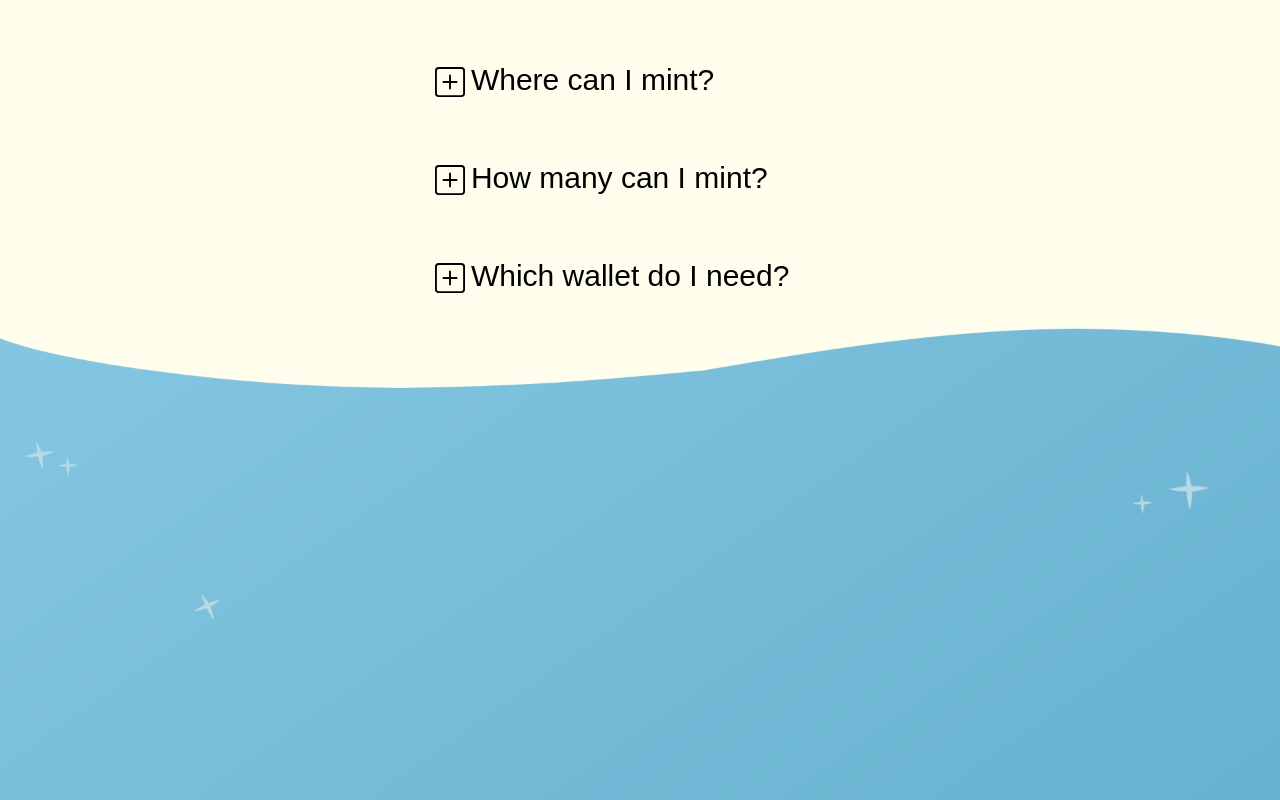
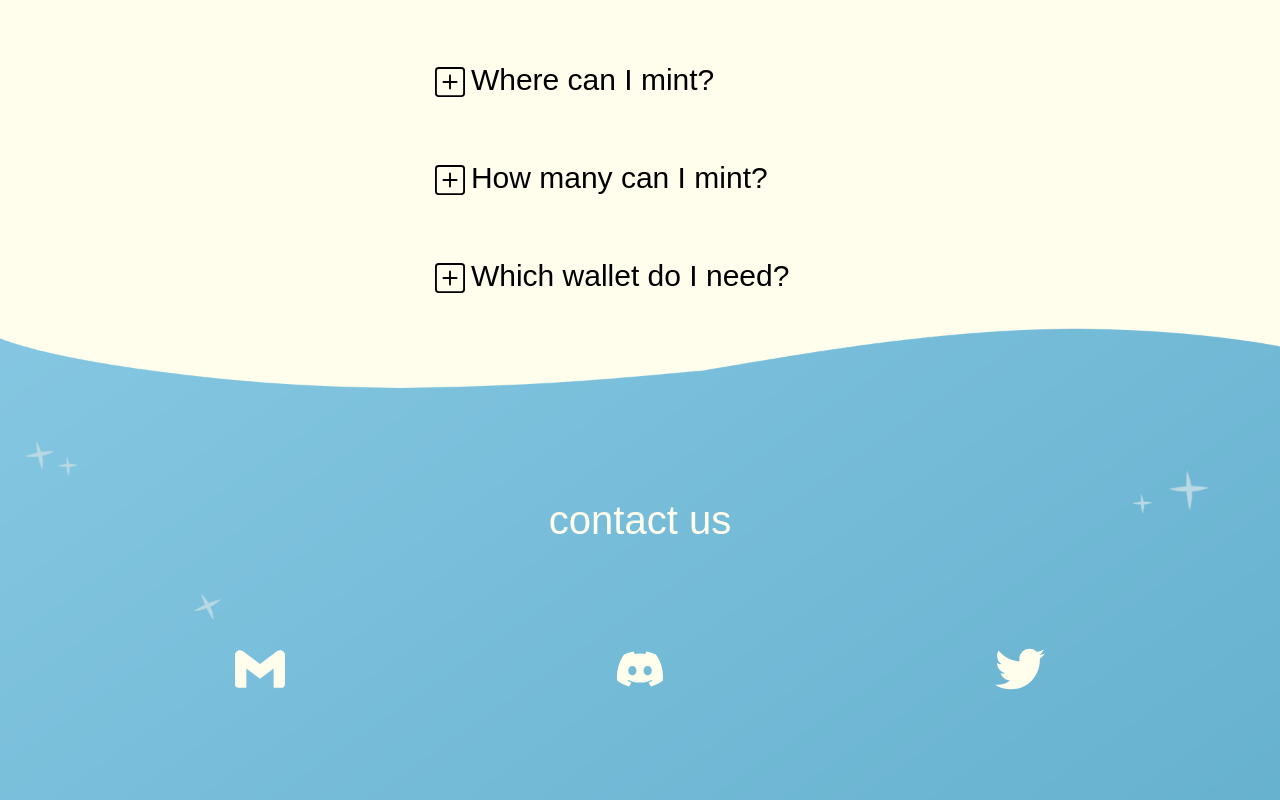
Before and after one commit to agustinignaciovazquez/crypto-claus-frontend, a React (Create React App) app: page / in a window 1280 px wide. Shown: the part 7442-8242 px from the top of the page. Built offline with nearby package versions, Linux system fonts and the light colour scheme.

Commit message:
fix roadmap, add footer

```diff
--- a/src/App.js
+++ b/src/App.js
@@ -12,7 +12,8 @@ import Faq from './Faq';
 import { Container, Row, Col, Navbar, Nav, Carousel } from 'react-bootstrap';
 import "./styles/app-style.css";
 import 'bootstrap/dist/css/bootstrap.min.css';
-import { FaDiscord, FaTwitter } from 'react-icons/fa';
+import { SiGmail } from "react-icons/si";
+import { FaDiscord, FaTwitter,  } from 'react-icons/fa';
 import AutoPlay from "./carousel.js";
 import AutoPlayReverse from "./carouselReverse.js";
 import CountdownTimer from "./countdownTimer.js";
@@ -453,8 +454,34 @@ function App() {
         <Faq/>
       </InformationSection>
 
-      <InformationSection className="infoSection" style={{height:500}}>
+      <InformationSection className="footerSection" >
 
+        <Container>
+          <Row>
+            <Col className="textFooter">
+              contact us
+            </Col>
+          </Row>
+          <Row>
+            <Col lg={4} xs={4} md={4} sm={4} style={{textAlign: "center"}}>
+              <a href="mailto:cryptoclausnft.group@gmail.com" className="iconFooter">
+                <SiGmail/>
+              </a>
+
+            </Col>
+            <Col lg={4} xs={4} md={4} sm={4} style={{textAlign: "center"}}>
+              <a href="https://discord.gg/ezDKCcCy" className="iconFooter">
+                <FaDiscord/>
+              </a>
+            </Col>
+            <Col lg={4} xs={4} md={4} sm={4} style={{textAlign: "center"}}>
+              <a href="https://twitter.com/CryptoClaussNFT" className="iconFooter">
+                <FaTwitter/>
+              </a>
+            </Col>
+
+          </Row>
+        </Container>
       </InformationSection>
 
       </s.Screen>
--- a/src/styles/app-style.css
+++ b/src/styles/app-style.css
@@ -29,7 +29,8 @@
 .infoSection{
     background-image: url(../assets/images/Backgroundlargo.png);
     background-position: center top;
-    background-size: 100% auto;
+    background-size: cover;
+    background-repeat: no-repeat;
 }
 
 .gallerySection{
@@ -58,6 +59,30 @@
     font-size: 25px;
 }
 
+.iconFooter {
+    color: #fffeed;
+    font-size: 50px;
+}
+
+.iconFooter:hover {
+    color: #fff;
+}
+.textFooter {
+    color: #fffeed;
+    font-size: 40px;
+    text-align: center;
+    padding-bottom: 100px;
+    padding-top: 200px;
+}
+
+.footerSection {
+    background-image: url(../assets/images/Backgroundlargo.png);
+    background-position: center top;
+    background-size: cover;
+    background-repeat: no-repeat;
+    height:500px;
+}
+
 .carouselstyle{
     height: 800px;
 }
@@ -72,6 +97,13 @@
         height: 900px;
     }
 
+    .textFooter {
+        padding-top: 300px;
+    }
+
+    .footerSection {
+        height:600px !important;
+    }
 }
 
 @media screen and (min-width: 2600px) {
```
